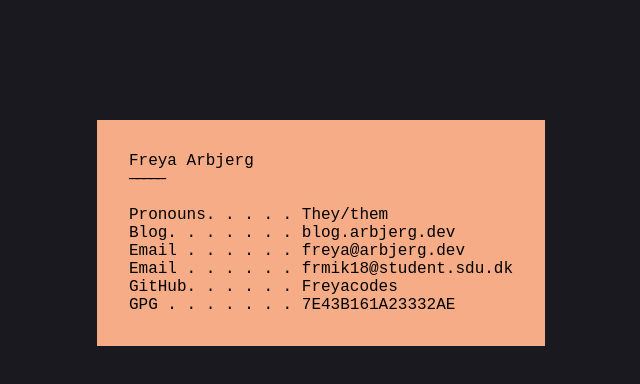
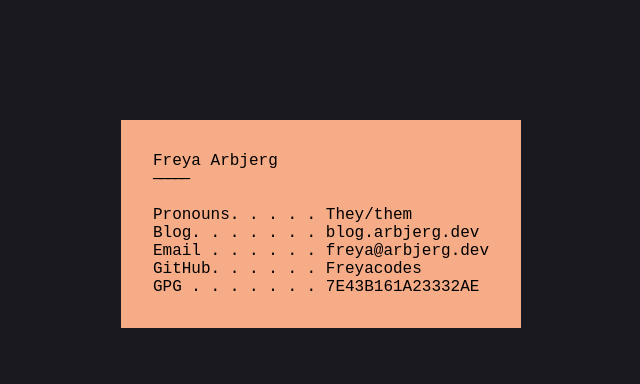
Before and after one commit to freyacodes/arbjerg.dev, a plain HTML site: page index.html in a window 1280 px wide. Shown: the whole page, without its empty margins (319-959 px from the left). Drawn offline with Linux system fonts and the light colour scheme.

Commit message:
Remove uni email

```diff
--- a/index.html
+++ b/index.html
@@ -13,7 +13,6 @@
         Pronouns<span aria-hidden="true">. . <span class="break">. . . </span></span>They/them
         Blog<span aria-hidden="true">. . . . <span class="break">. . . </span></span><a href="https://blog.arbjerg.dev">blog.arbjerg.dev</a>
         Email<span aria-hidden="true"> . . . <span class="break">. . . </span></span>freya<span class="at"></span>arbjerg.dev
-        Email<span aria-hidden="true"> . . . <span class="break">. . . </span></span>frmik18<span class="at"></span>student.sdu.dk
         GitHub<span aria-hidden="true">. . . <span class="break">. . . </span></span><a href="https://github.com/freyacodes">Freyacodes</a>
         GPG<span aria-hidden="true"> . . . . <span class="break">. . . </span></span><a href="https://github.com/freyacodes.gpg">7E43B161A23332AE</a>
     </span>
```
